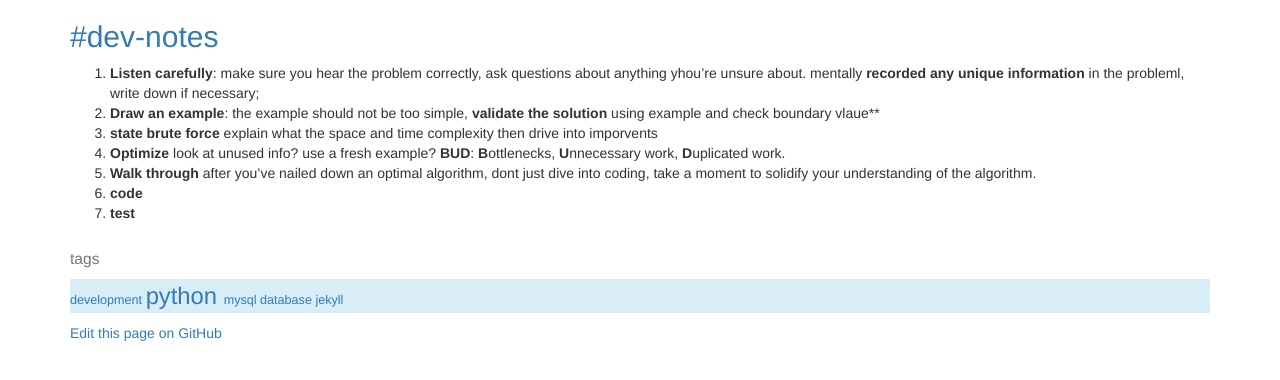
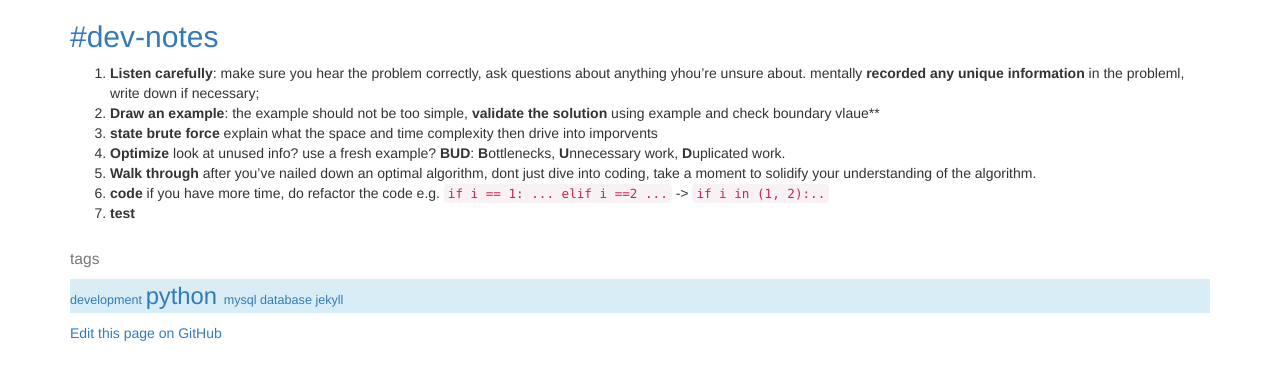
Before and after one commit to gary-liguoliang/notes, a Jekyll site: the page built from _posts/2016-03-17-walking-through-a-prolem.md, in a window 1280 px wide. Shown: the top 380 px of the page. Built offline with Jekyll 4.4.1, drawn with Linux system fonts in a browser that asks for light colours.

Commit message:
Update 2016-03-17-walking-through-a-prolem.md

````diff
--- a/_posts/2016-03-17-walking-through-a-prolem.md
+++ b/_posts/2016-03-17-walking-through-a-prolem.md
@@ -8,5 +8,5 @@ title: walking through the problem
 3. **state brute force** explain what the space and time complexity then drive into imporvents
 4. **Optimize** look at unused info? use a fresh example? __BUD__: **B**ottlenecks, **U**nnecessary work, **D**uplicated work.
 5. **Walk through** after you've nailed down an optimal algorithm, dont just dive into coding, take a moment to solidify your understanding of the algorithm.
-6. **code**
+6. **code** if you have more time, do refactor the code e.g. ``` if i == 1: ... elif i ==2 ...``` -> ``` if i in (1, 2):..```
 7. **test**
````
